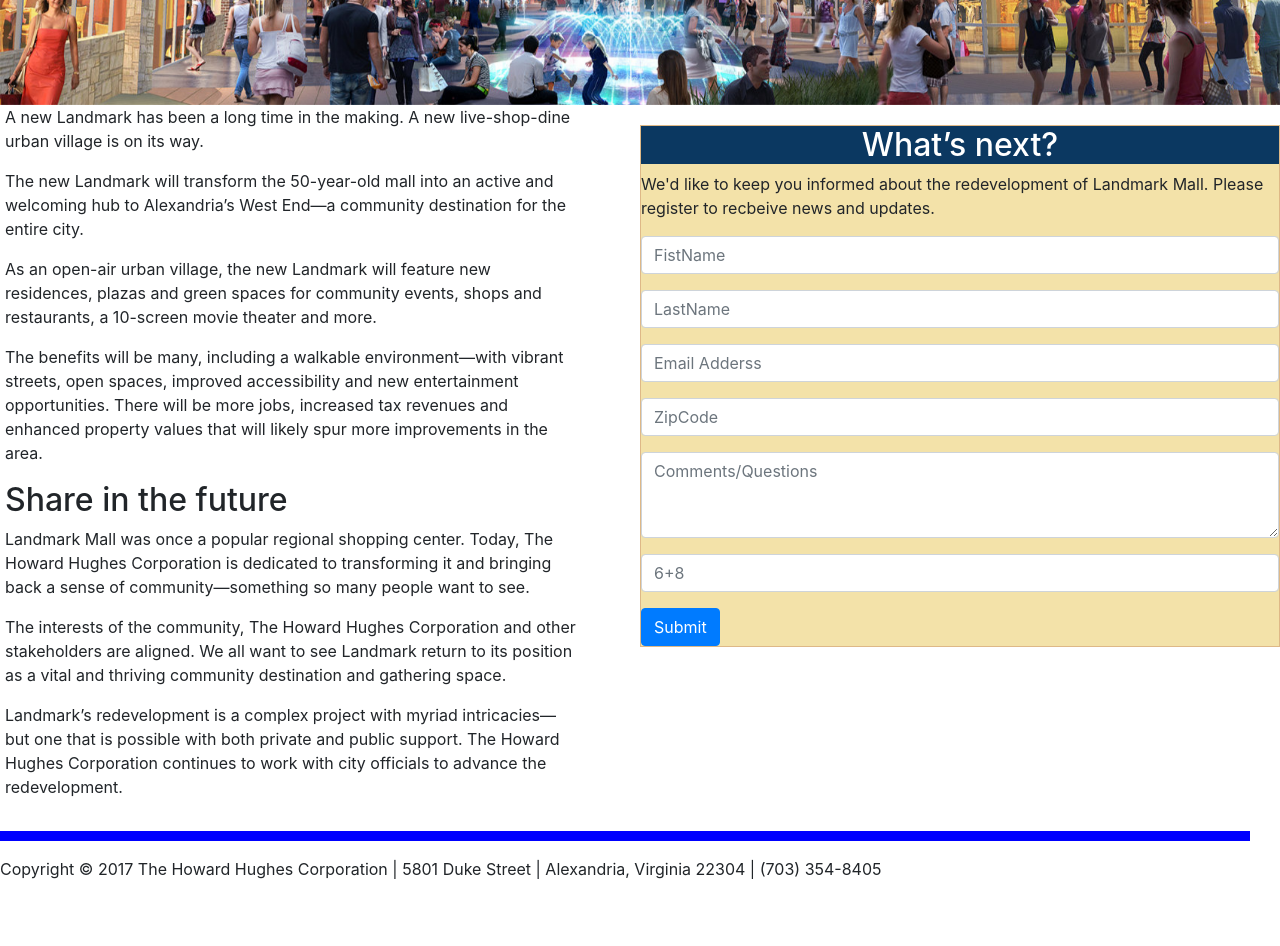
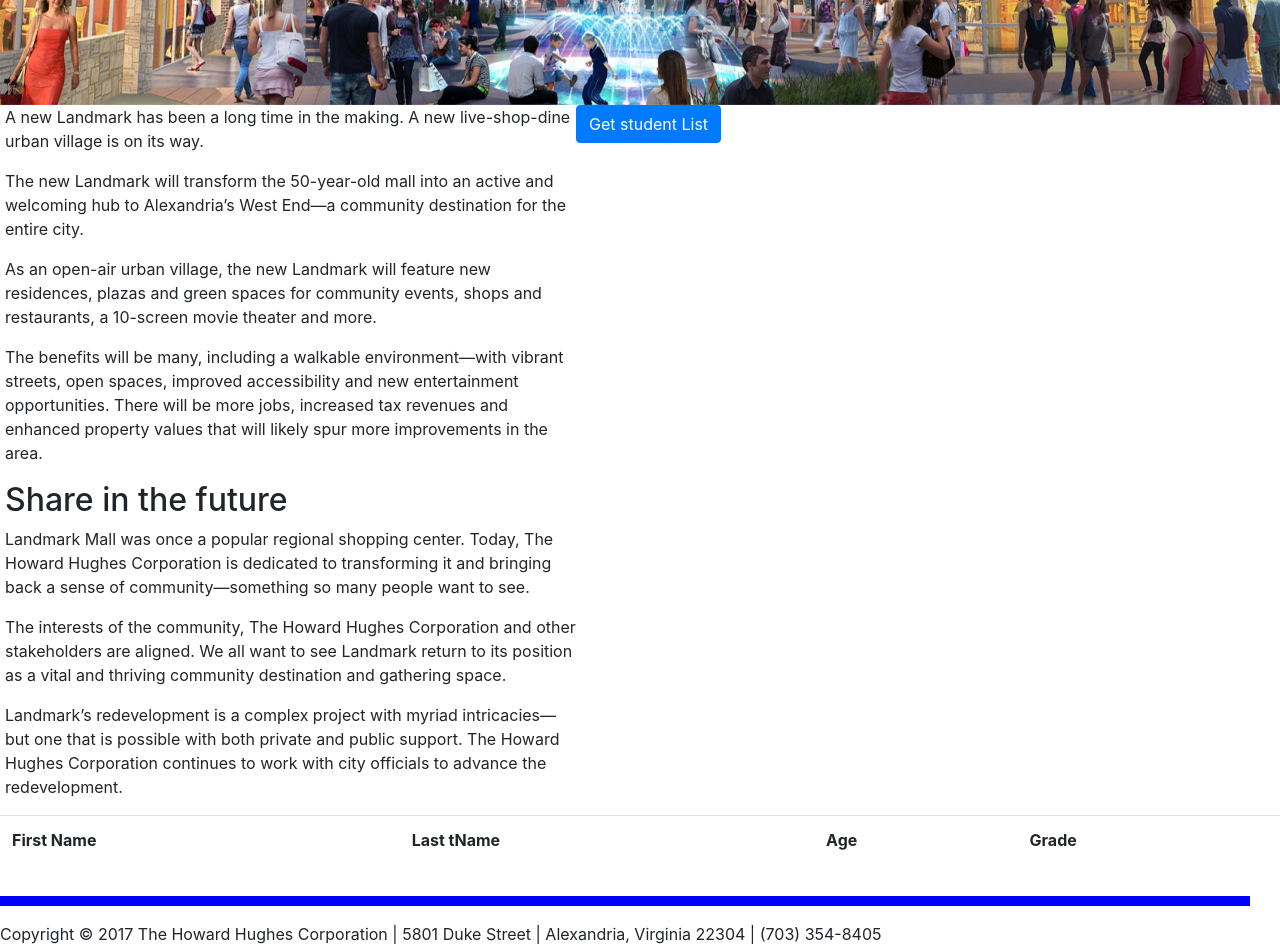
Before and after one commit to mmabdul/ex-project, an Angular app: page / in a window 1280 px wide. Shown: the part 460-1406 px from the top of the page. Before the commit the page ends 1341 px from the top, so only its background shows below. Built offline with nearby package versions, Linux system fonts and the light colour scheme.

Commit message:
create new branch to test

```diff
--- a/src/app/app.module.ts
+++ b/src/app/app.module.ts
@@ -9,6 +9,7 @@ import { HomeComponent } from './home/home.component';
 import { FaqComponent } from './faq/faq.component';
 import { NewsComponent } from './news/news.component';
 import { ContactComponent } from './contact/contact.component';
+
 
 @NgModule({
   declarations: [
--- a/src/app/home/home.component.html
+++ b/src/app/home/home.component.html
@@ -29,7 +29,7 @@
       <p>The interests of the community, The Howard Hughes Corporation and other stakeholders are aligned. We all want to see Landmark return to its position as a vital and thriving community destination and gathering space.</p>
       <p>Landmark’s redevelopment is a complex project with myriad intricacies—but one that is possible with both private and public support. The Howard Hughes Corporation continues to work with city officials to advance the redevelopment.</p>
     </div>
-      <form class="cntnr">
+     <!----<form class="cntnr">
         <div class="hdr"><h2>What’s next?</h2></div>
         <p>We'd like to keep you informed about the redevelopment of Landmark Mall. Please register to recbeive news and updates.</p>
           <div class="form-group">
@@ -60,4 +60,21 @@
 
 
             <button type="submit" class="btn btn-primary">Submit</button>
-          </form>
+          </form>-->
+          <button class="btn btn-primary" (click)="getstudentList()">Get student List</button>
+          <div>
+            <table class="table table-stipe">
+              <tr>
+                <th>First Name</th>
+                <th>Last tName</th>
+                <th>Age</th>
+                <th>Grade</th>
+              </tr>
+              <tr *ngFor="let st of studentList">
+                <td>{{st.firstName}}</td>
+                <td>{{st.lastName}}</td>
+                <td>{{st.age}}</td>
+                <td>{{st.grade}}</td>
+              </tr>
+            </table>
+          </div>
--- a/src/app/home/home.component.ts
+++ b/src/app/home/home.component.ts
@@ -6,10 +6,18 @@ import { Component, OnInit } from '@angular/core';
   styleUrls: ['./home.component.css']
 })
 export class HomeComponent implements OnInit {
-
+studentList: any;
   constructor() { }
 
   ngOnInit() {
   }
+getstudentList() {
+this.studentList = [
+  {firstName: 'Moh', lastName: 'Abdul', age: 32, grade: 'A'},
+  {firstName: 'Abe', lastName: 'Dagne', age: 32, grade: 'A'},
+  {firstName: 'Yoni', lastName: 'Abate', age: 32, grade: 'A'},
+  {firstName: 'Ase', lastName: 'Ase', age: 32, grade: 'A'}
+];
 
 }
+}
```
Also changed, not shown: 1 other file (tests, documents, lock files or other folders).
